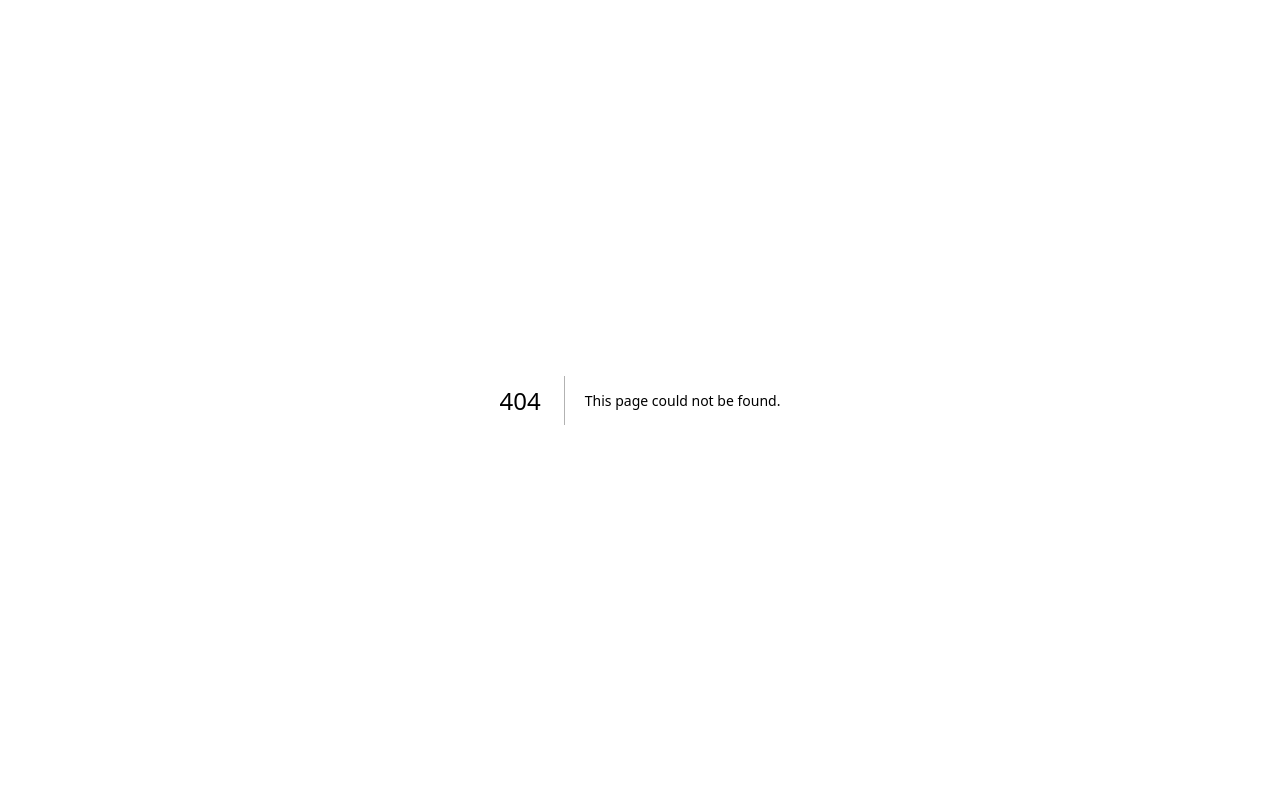
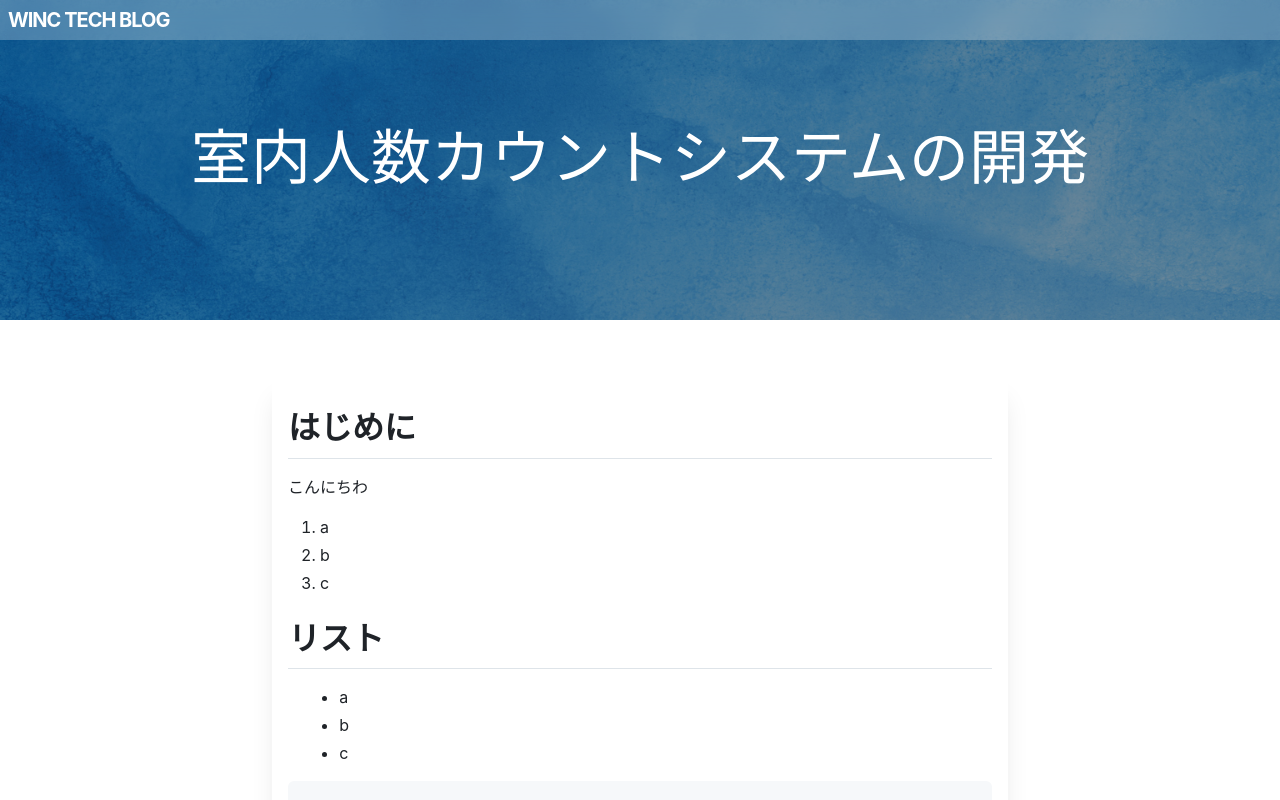
Before and after one commit to winc1980/blog_frontend, a Next.js app: page /viewPost in a window 1280 px wide. Before the commit this address had no page. Shown: the top 800 px of the page. Built offline with nearby package versions, Linux system fonts and the light colour scheme.

Commit message:
ホバー周りのエラーの解決と投稿閲覧ページの作成

```diff
--- a/components/editor/preview.tsx
+++ b/components/editor/preview.tsx
@@ -10,7 +10,7 @@ import { Box } from '@chakra-ui/react'
 
 interface Props {
   doc: string
-  height: number
+  height?: number
 }
 
 const Preview = ({ height, ...props }: Props) => {
@@ -22,7 +22,7 @@ const Preview = ({ height, ...props }: Props) => {
       pr={'4'}
       pt={'2'}
       pb={'2'}
-      height={height}
+      height={height ? height : 'atuo'}
     >
       <ReactMarkdown
         remarkPlugins={[remarkGfm]}
--- /dev/null
+++ b/components/layouts/viewPost.tsx
@@ -0,0 +1,49 @@
+import React, { ReactNode } from 'react'
+import { Box, Container, Text } from '@chakra-ui/react'
+import SimpleNavbar from 'components/simpleNavber'
+import { useRouter } from 'next/router'
+import Footer from 'components/footer'
+import bgImg from 'public/images/article_back.jpg'
+
+type Props = {
+  children: ReactNode
+}
+export default function Layout({ children }: Props) {
+  const router = useRouter()
+
+  return (
+    <>
+      <Box
+        bgImage={bgImg.src}
+        bgSize={'cover'}
+        bgRepeat={'no-repeat'}
+        height={'80'}
+        position={'relative'}
+        _before={{
+          content: '""',
+          bgColor: 'rgba(0, 0, 0, 0.4)',
+          position: 'absolute',
+          top: 0,
+          left: 0,
+          width: '100%',
+          height: '100%',
+          display: 'block'
+        }}
+      >
+        <SimpleNavbar path={router.asPath} />
+
+        <Box w={'full'} textAlign={'center'} pt={28} position={'absolute'}>
+          <Text fontSize={'6xl'} color={'white'}>
+            室内人数カウントシステムの開発
+          </Text>
+        </Box>
+      </Box>
+
+      <Container maxW="container.md" pt={14}>
+        {children}
+      </Container>
+
+      <Footer />
+    </>
+  )
+}
--- a/pages/_app.tsx
+++ b/pages/_app.tsx
@@ -15,7 +15,7 @@ export default function App({ Component, pageProps, router }: AppProps) {
       <Fonts />
       <Layout router={router}>
         <AnimatePresence
-          exitBeforeEnter
+          mode="wait"
           initial={true}
           onExitComplete={() => {
             if (typeof window !== 'undefined') {
--- /dev/null
+++ b/pages/viewPost.tsx
@@ -0,0 +1,36 @@
+import Layout from 'components/layouts/viewPost'
+import { FormControl } from '@chakra-ui/react'
+import Preview from 'components/editor/preview'
+
+export default function ViewPost() {
+  const doc = `
+  # はじめに
+
+こんにちわ
+
+1. a
+2. b
+3. c
+
+# リスト
+- a
+- b
+- c
+
+\`\`\`python
+def hello:
+    return 'hello'
+\`\`\`
+
+### 画像
+
+![](https://storage.googleapis.com/zenn-user-upload/f5b41880ca38-20221124.jpg)
+  `
+  return (
+    <Layout>
+      <FormControl>
+        <Preview doc={doc} />
+      </FormControl>
+    </Layout>
+  )
+}
```
Also changed, not shown: components/layouts/article.tsx (+7 -3 lines), components/layouts/post.tsx (+2 -23 lines), pages/index.tsx (+13 -21 lines), pages/post.tsx (+13 -16 lines).
